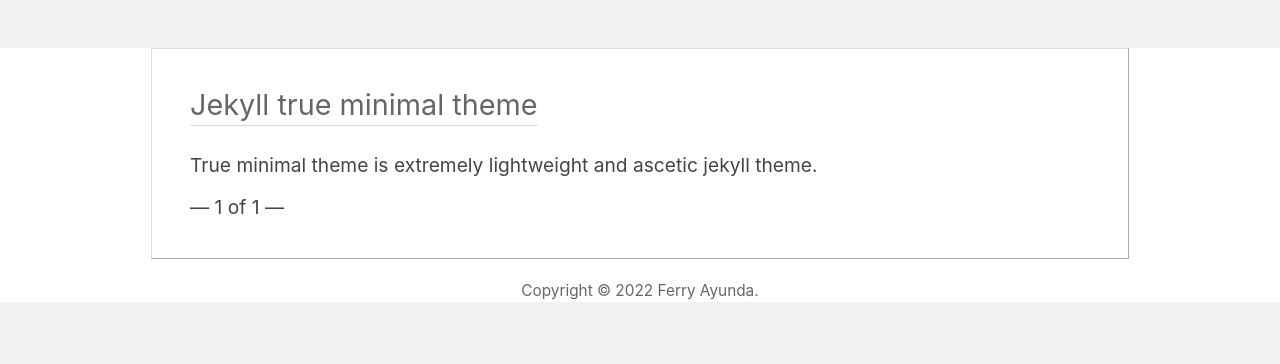
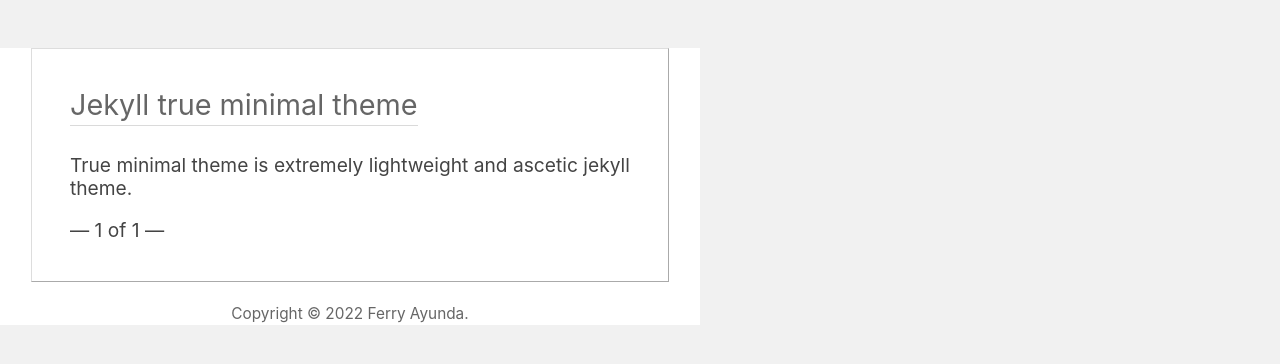
Before and after one commit to susahcebok/blog, a Jekyll site: the page built from index.html, in a window 1280 px wide. Shown: the top 364 px of the page. Built offline with Jekyll 4.4.1, drawn with Linux system fonts in a browser that asks for light colours; the list of posts is cut into pages by our own code.

Commit message:
Update style.css

```diff
--- a/assets/css/style.css
+++ b/assets/css/style.css
@@ -1,7 +1,7 @@
 /* @import url(https://fonts.googleapis.com/css?family=Inconsolata); */
 
 html{background:#f1f1f1}
-body{background:#fff;margin:0;font-family:-apple-system, BlinkMacSystemFont, "Segoe UI", Roboto, Oxygen-Sans, Ubuntu, Cantarell, "Helvetica Neue", sans-serif;color:#444;font-size:1.2em;line-height:1.2em}
+body{background:#fff;margin:0;max-width:700px;font-family:-apple-system, BlinkMacSystemFont, "Segoe UI", Roboto, Oxygen-Sans, Ubuntu, Cantarell, "Helvetica Neue", sans-serif;color:#444;font-size:1.2em;line-height:1.2em}
 article,footer{display:block;min-width:360px;max-width:900px;width:80%}
 article{margin:2.5em auto 0 auto;border:1px solid;border-color:#ddd #aaa #aaa #ddd;padding:2em;background:#fff}
 h1{margin-top:0}
```
